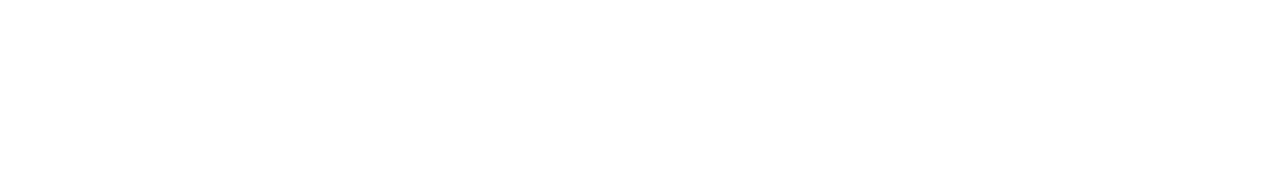
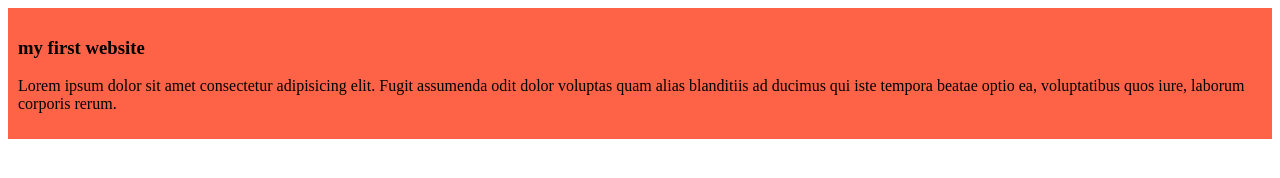
Before and after one commit to anikemon007/second-repo, a plain HTML site: page index.html in a window 1280 px wide. Drawn offline with Linux system fonts and the light colour scheme.

Commit message:
added the first blog

```diff
--- a/index.html
+++ b/index.html
@@ -4,8 +4,14 @@
     <meta charset="UTF-8">
     <meta name="viewport" content="width=device-width, initial-scale=1.0">
     <title> second repo</title>
+    <link rel="stylesheet" href="style/blog.css">
+
 </head>
 <body>
-
+   <div>
+    <h3>my first website
+    </h3>
+    <p>Lorem ipsum dolor sit amet consectetur adipisicing elit. Fugit assumenda odit dolor voluptas quam alias blanditiis ad ducimus qui iste tempora beatae optio ea, voluptatibus quos iure, laborum corporis rerum.</p>
+   </div>
 </body>
 </html>
--- /dev/null
+++ b/style/blog.css
@@ -0,0 +1,4 @@
+div{
+    background-color: tomato;
+    padding: 10px;
+}
```
